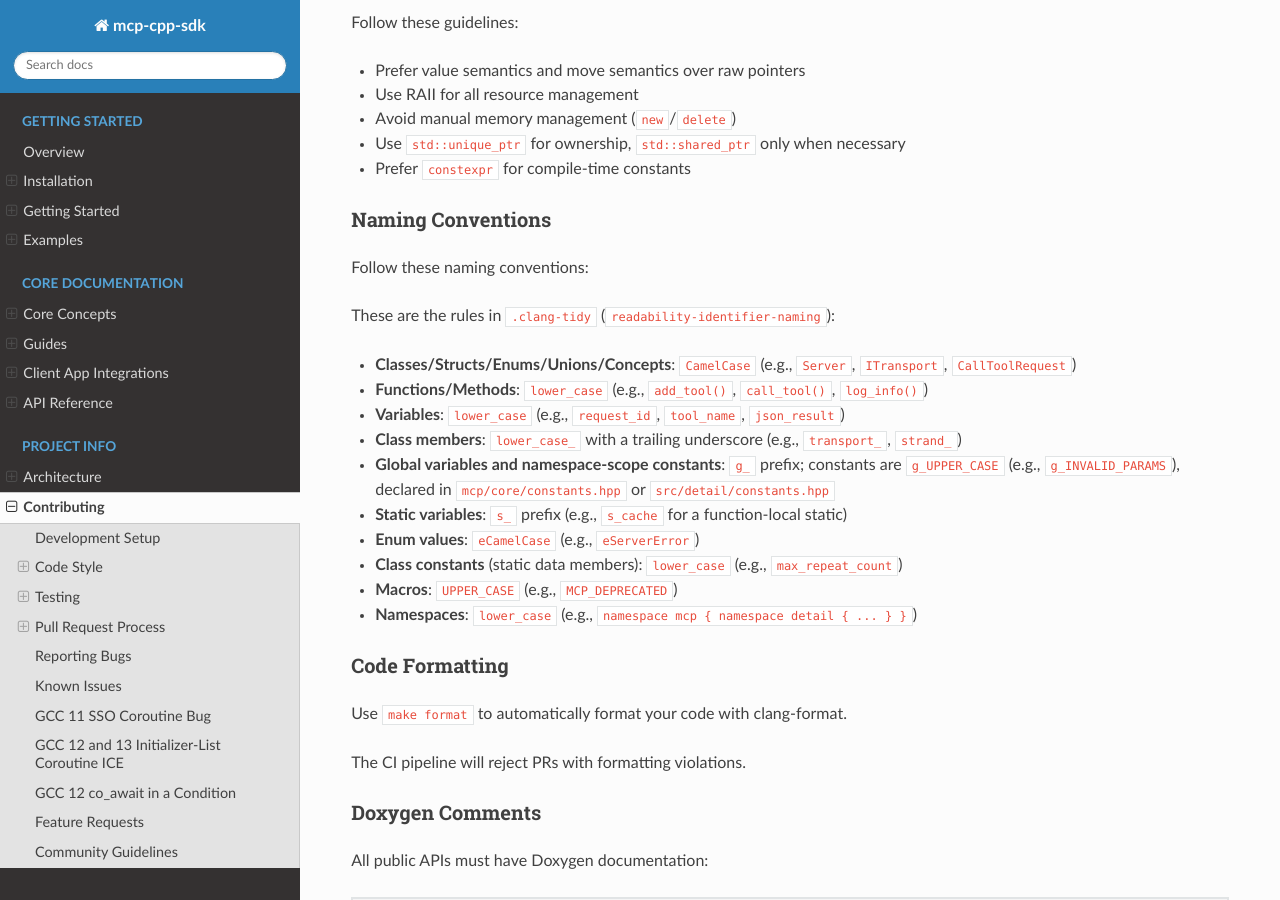
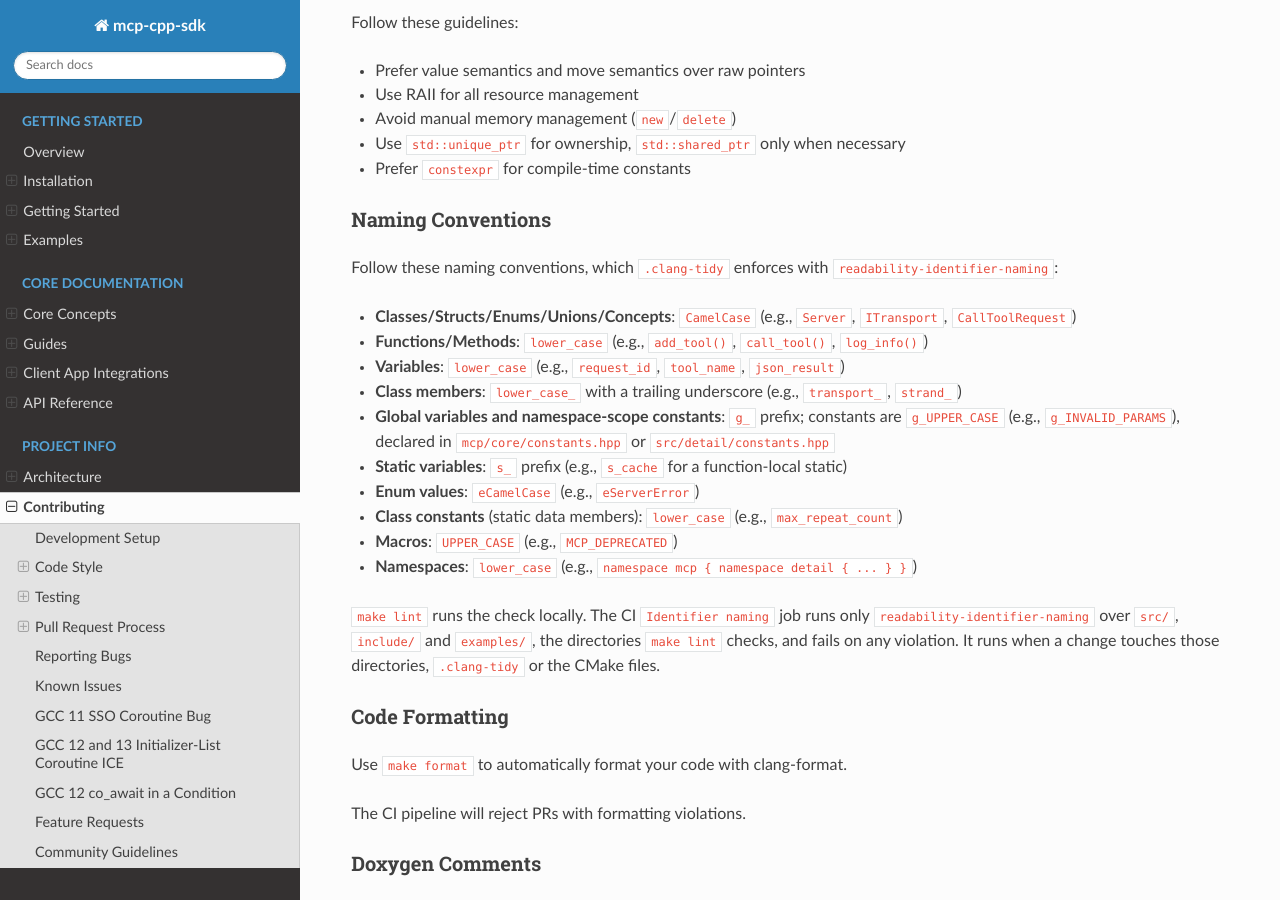
Before and after one commit to yurirocha15/mcp-cpp-sdk, a Sphinx documentation site: the page built from docs/contributing.rst, in a window 1280 px wide and 900 px high, scrolled down 998 px. Built offline with Sphinx 7.4.7 and the Read the Docs theme 3.1.0, drawn with Linux system fonts in a browser that asks for light colours.

Commit message:
ci: check identifier naming with clang-tidy
Add a CI job that runs clang-tidy with only
readability-identifier-naming over src/, include/ and examples/, the
directories `make lint` checks, and fails on any violation. It
configures CMake with the examples against the distribution Boost,
nlohmann_json and OpenSSL packages to get compile_commands.json and
builds nothing. clang-tidy is pinned to 23.1.4 from PyPI.

.clang-tidy gains GlobalConstantCase UPPER_CASE with the g_ prefix and
ClassConstantCase lower_case.

The job runs when src/, include/, examples/, .clang-tidy,
CMakeLists.txt, VERSION, cmake/, third_party/, scripts/ci_changes.py or
the workflow change; .clang-tidy no longer counts as a file no job
reads. The classifier in scripts/ci_changes.py and its tests cover the
new output.

Tested with clang-tidy 23.1.4 and the repository .clang-tidy against a
configure with the Ubuntu 24.04 Boost and nlohmann_json package
versions: the job command exits 0 with no diagnostics on the tree.
ci_changes tests, the alpha runner guard and a YAML parse pass.

```diff
--- a/docs/contributing.rst
+++ b/docs/contributing.rst
@@ -54,9 +54,8 @@ Follow these guidelines:
 Naming Conventions
 ^^^^^^^^^^^^^^^^^^
 
-Follow these naming conventions:
-
-These are the rules in ``.clang-tidy`` (``readability-identifier-naming``):
+Follow these naming conventions, which ``.clang-tidy`` enforces with
+``readability-identifier-naming``:
 
 * **Classes/Structs/Enums/Unions/Concepts**: ``CamelCase`` (e.g., ``Server``, ``ITransport``, ``CallToolRequest``)
 * **Functions/Methods**: ``lower_case`` (e.g., ``add_tool()``, ``call_tool()``, ``log_info()``)
@@ -69,6 +68,11 @@ These are the rules in ``.clang-tidy`` (``readability-identifier-naming``):
 * **Class constants** (static data members): ``lower_case`` (e.g., ``max_repeat_count``)
 * **Macros**: ``UPPER_CASE`` (e.g., ``MCP_DEPRECATED``)
 * **Namespaces**: ``lower_case`` (e.g., ``namespace mcp { namespace detail { ... } }``)
+
+``make lint`` runs the check locally. The CI ``Identifier naming`` job runs only
+``readability-identifier-naming`` over ``src/``, ``include/`` and ``examples/``,
+the directories ``make lint`` checks, and fails on any violation. It runs when a
+change touches those directories, ``.clang-tidy`` or the CMake files.
 
 Code Formatting
 ^^^^^^^^^^^^^^^
```
Also changed, not shown: 4 other files.
